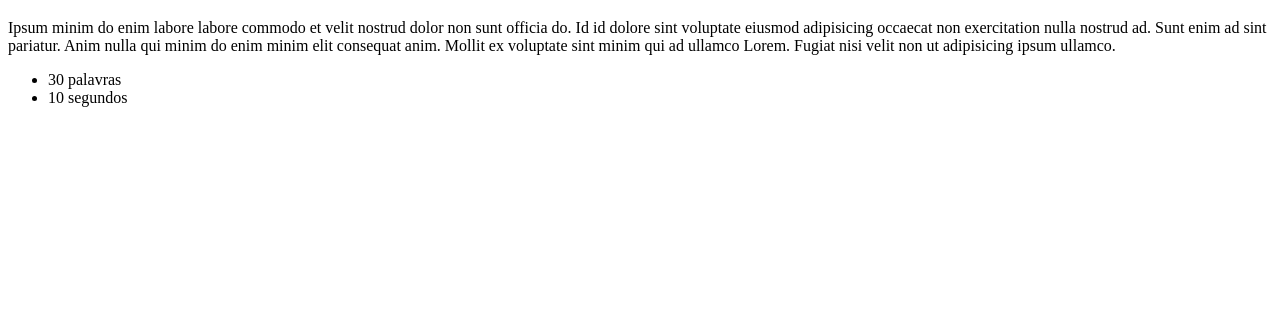
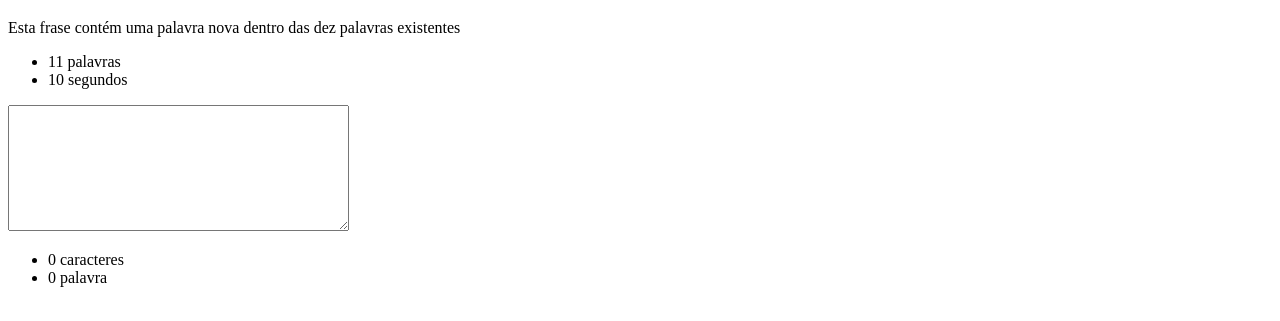
Before and after one commit to AlexandraNakamura/aluraTyper, a plain HTML site: page public/principal.html in a window 1280 px wide. Shown: the part 61-382 px from the top of the page. Drawn offline with Linux system fonts and the light colour scheme.

Commit message:
added word and character counter

```diff
--- a/public/js/main.js
+++ b/public/js/main.js
@@ -1 +1,29 @@
-console.log("oi mundo")
+//inicio de pegar palavras da frase
+let frase = $(".frase").text();  // simbolo $ significa jQuery, e o texto() está selecionando o texto que está dentro da string.
+let numPalavras = frase.split(" ").length;
+//final de pegar palavras da frase
+
+
+//inicio de pegar o numero que quer alterar
+let tamanhoFrase = $('#tamanho-Frase');
+//final de pegar o numero que quer alterar
+
+//inicio de trocar o numero que aparece no texto
+tamanhoFrase.text(numPalavras); //dentro do () do text, dese modo ele troca oque vai ser escrito, se estivesse no let tamanhoFrase, teria apenas selecionado.
+//final de trocar o numero que aparece no texto
+
+// * Obsevando acima, o text() serve como pegar o valor, mas text("valor") serve como atribuir um novo valor.
+
+//inicio de pegar o campo de digitação e contar
+let campo = $(".campo-digitacao");
+campo.on("input", function() {
+    let conteudo = campo.val();  // o Val acessa o valor dos inputs do usuário, dando acesso ao conteudo que tem valor.
+
+    let quantidadePalavras = conteudo.split(/\S+/).length -1; //S maiusculo conta só as palavras, com o s minusculo ele conta os espaço vazio, e se colocar o g no final ele conta as palavras globais. /\s+/g
+    $("#contador-palavras").text(quantidadePalavras).length;
+
+    let quantidadeCaracteres = conteudo.length;
+    $("#contador-caracteres").text(quantidadeCaracteres);
+});
+
+// .val da acesso ao conteudo do input, number, text area e etc. já o .text da acesso ao texto p, h, span e etc.
--- a/public/principal.html
+++ b/public/principal.html
@@ -7,10 +7,17 @@
 </head>
 <body>
     <h1>Alura Typer</h1>
-    <p class="frase">Ipsum minim do enim labore labore commodo et velit nostrud dolor non sunt officia do. Id id dolore sint voluptate eiusmod adipisicing occaecat non exercitation nulla nostrud ad. Sunt enim ad sint pariatur. Anim nulla qui minim do enim minim elit consequat anim. Mollit ex voluptate sint minim qui ad ullamco Lorem. Fugiat nisi velit non ut adipisicing ipsum ullamco.</p>
+    <p class="frase">Esta frase contém uma palavra nova dentro das dez palavras existentes</p>
     <ul class="information">
-        <li>30 palavras</li>
+        <li><span id="tamanho-Frase"></span> palavras</li>
         <li>10 segundos</li>
+    </ul>
+
+    <textarea class="campo-digitacao" cols="40" rows="8"></textarea>
+
+    <ul>
+        <li><span id="contador-caracteres">0</span> caracteres</li>
+        <li><span id="contador-palavras">0</span> palavra</li>
     </ul>
 
     <script src="./js/jquery-3.5.1.js"></script>
```
Also changed, not shown: README.md (renamed from servidor/README.md), 1 other file.
